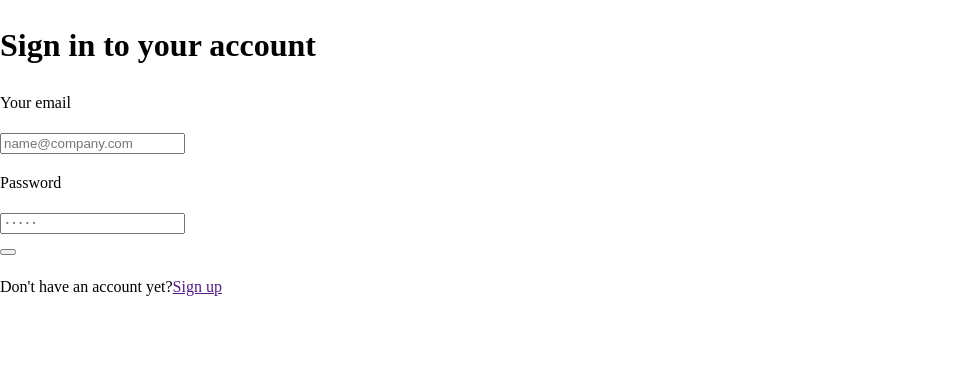
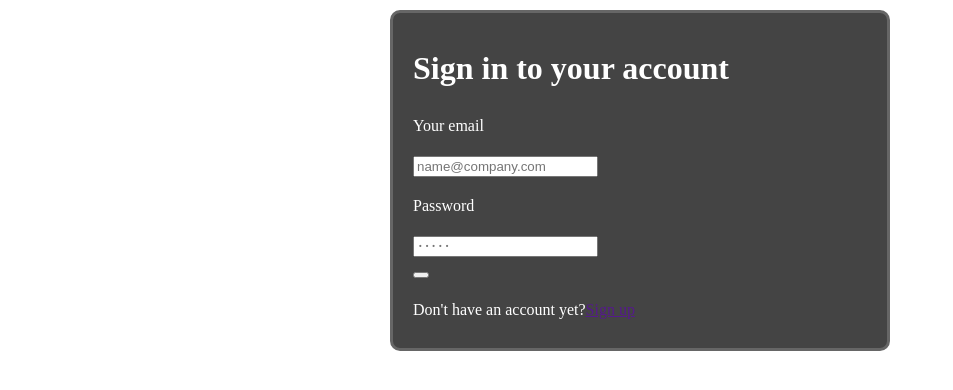
Before and after one commit to yoshika-hebi/w8-hw, a plain HTML site: page index.html in a window 1280 px wide. Shown: the whole page, without its empty margins (0-953 px from the left). Drawn offline with Linux system fonts and the light colour scheme.

Commit message:
[update]全体の外観を整えました

```diff
--- a/index.html
+++ b/index.html
@@ -12,6 +12,7 @@
     <!--
         sign in
      -->
+    <div class="container">
         <div class="form">
             <h1>Sign in to your account</h1>
             <div class="mail">
@@ -27,7 +28,7 @@
             </div>
             <p>Don't have an account yet?<a href="">Sign up</a></p>
         </div>
-
+    </div>
 
     <script src="index.js"></script>
 
--- a/style.css
+++ b/style.css
@@ -0,0 +1,18 @@
+
+.container{
+    display: flex;
+    justify-content: center;
+}
+
+/*
+form
+*/
+.form{
+    width: 500px;
+    margin: 10px 10px;
+    padding: 10px 20px;
+    border: #666666 solid;
+    border-radius: 10px;
+    background: #444444;
+    color: #fff;
+}
```
Lines whose indentation alone changed are shown as unchanged.
